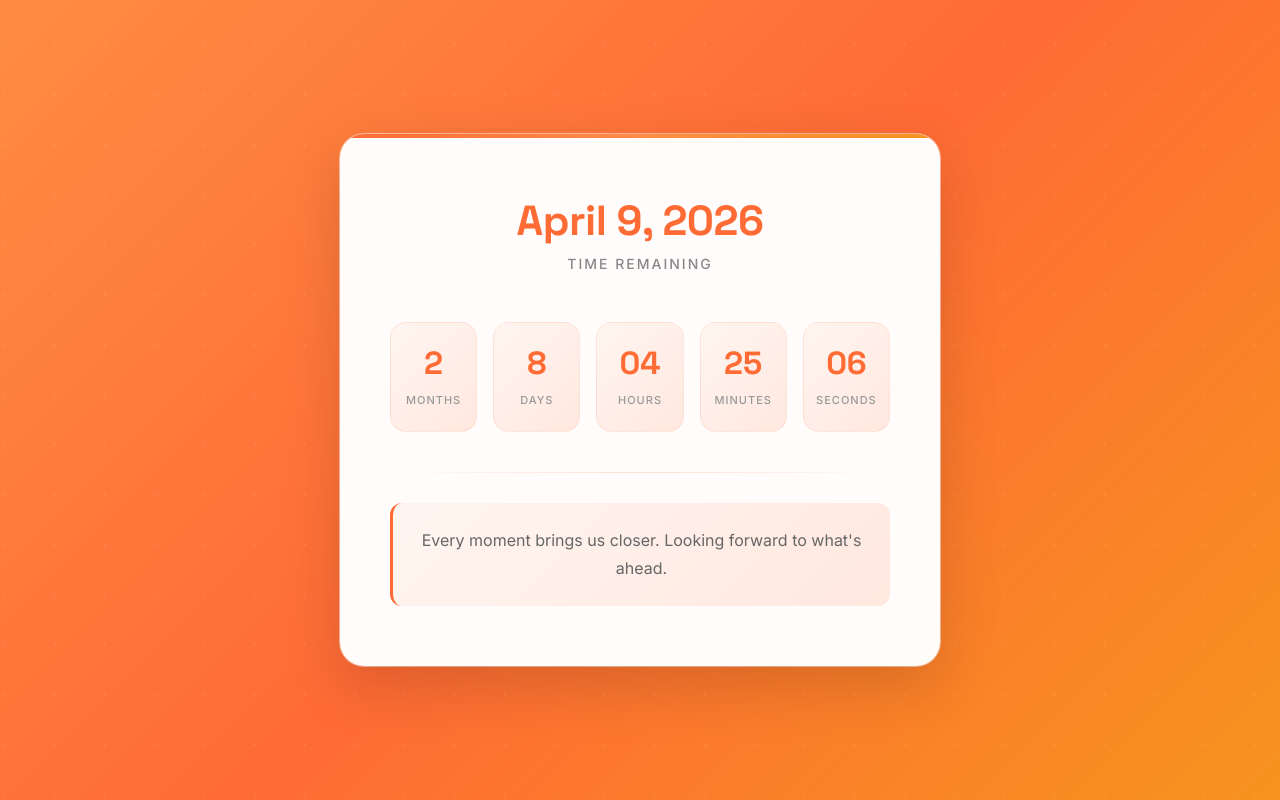
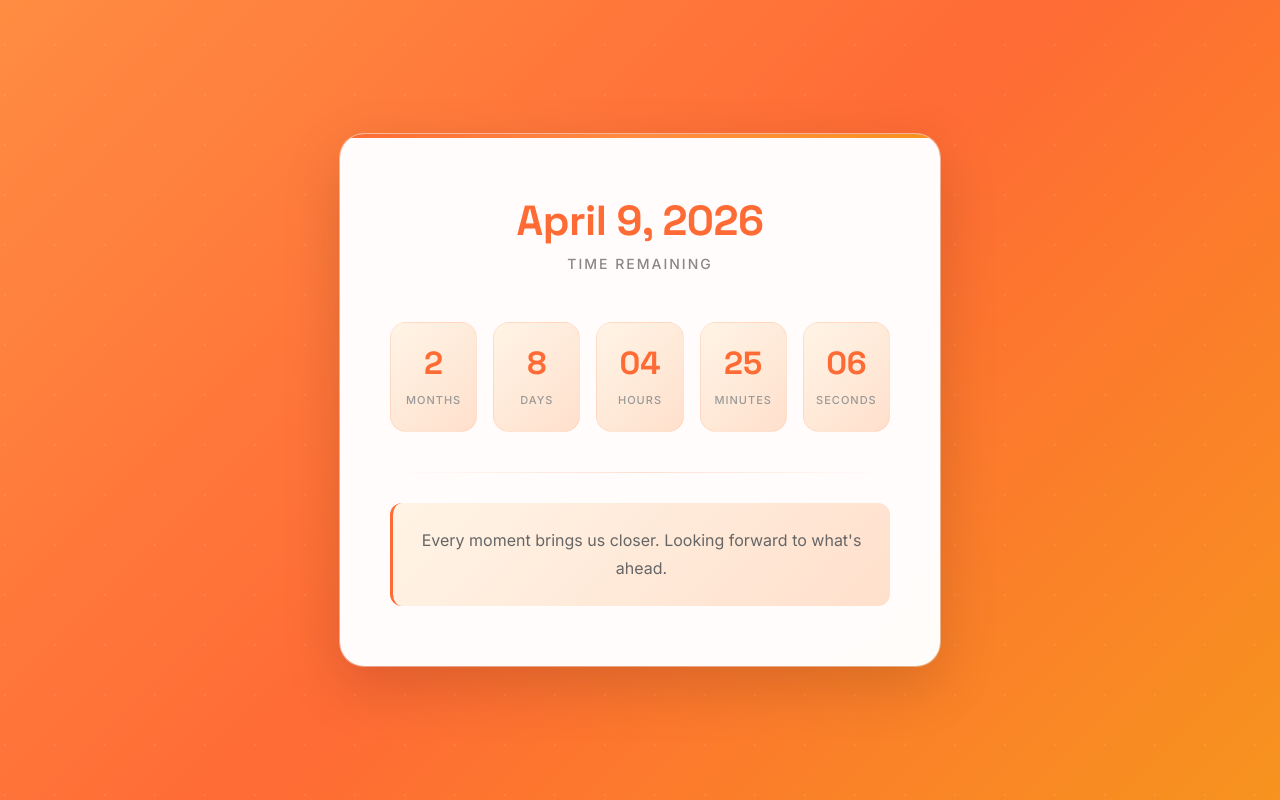
Before and after one commit to lukashavishvili19-dotcom/JozeF1na, a plain HTML site: page index.html in a window 1280 px wide. Both pictures are taken after a click on the button "View Message". Shown: the top 800 px of the page. Drawn offline with Linux system fonts and the light colour scheme.

Commit message:
Update style.css

```diff
--- a/style.css
+++ b/style.css
@@ -97,7 +97,7 @@ h1 {
 }
 
 .countdown-item {
-  background: linear-gradient(135deg, #fff5f0 0%, #ffe8e0 100%);
+  background: linear-gradient(135deg, #fff4e6 0%, #ffe0cc 100%);
   border-radius: 16px;
   padding: 24px 12px;
   border: 1px solid rgba(255, 107, 53, 0.1);
@@ -188,7 +188,7 @@ h1 {
   display: none;
   margin-top: 30px;
   padding: 24px;
-  background: linear-gradient(135deg, #fff5f0 0%, #ffe8e0 100%);
+  background: linear-gradient(135deg, #fff4e6 0%, #ffe0cc 100%);
   border-radius: 12px;
   color: #666;
   font-size: 16px;
```
